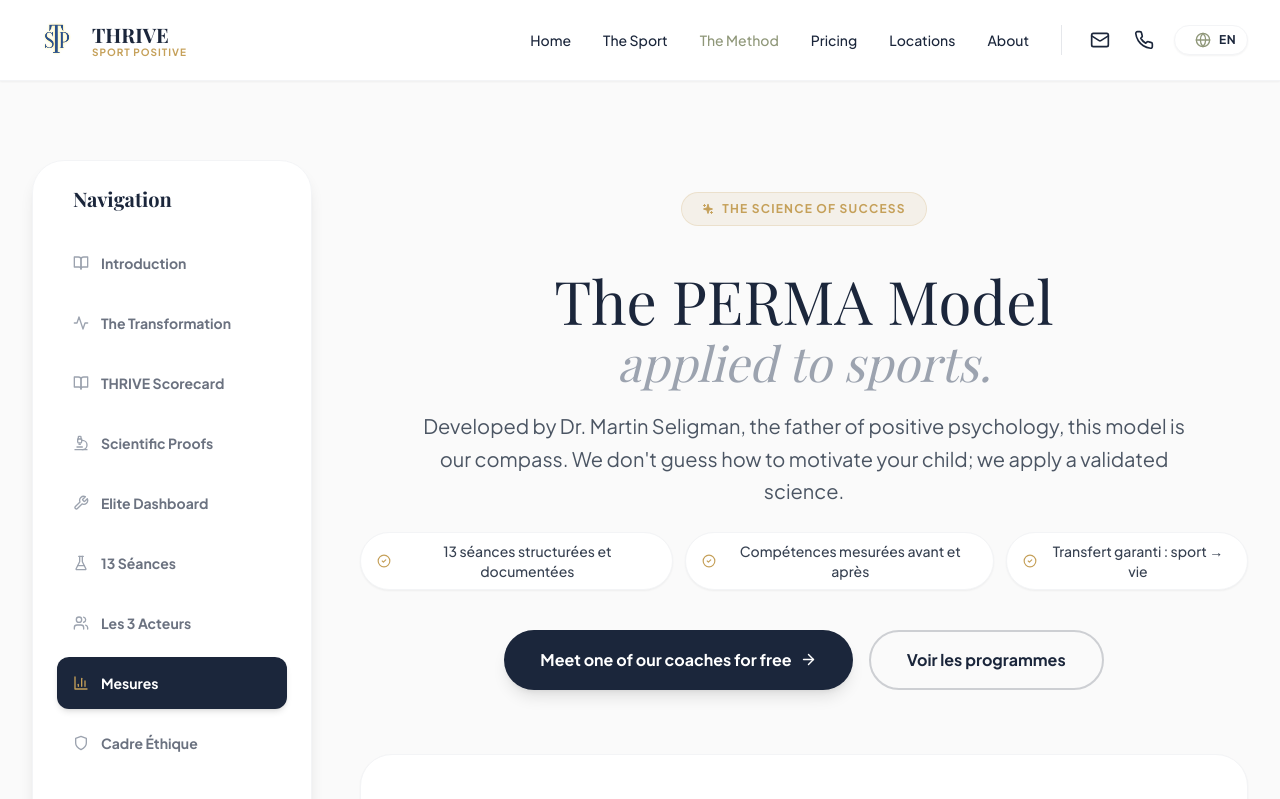
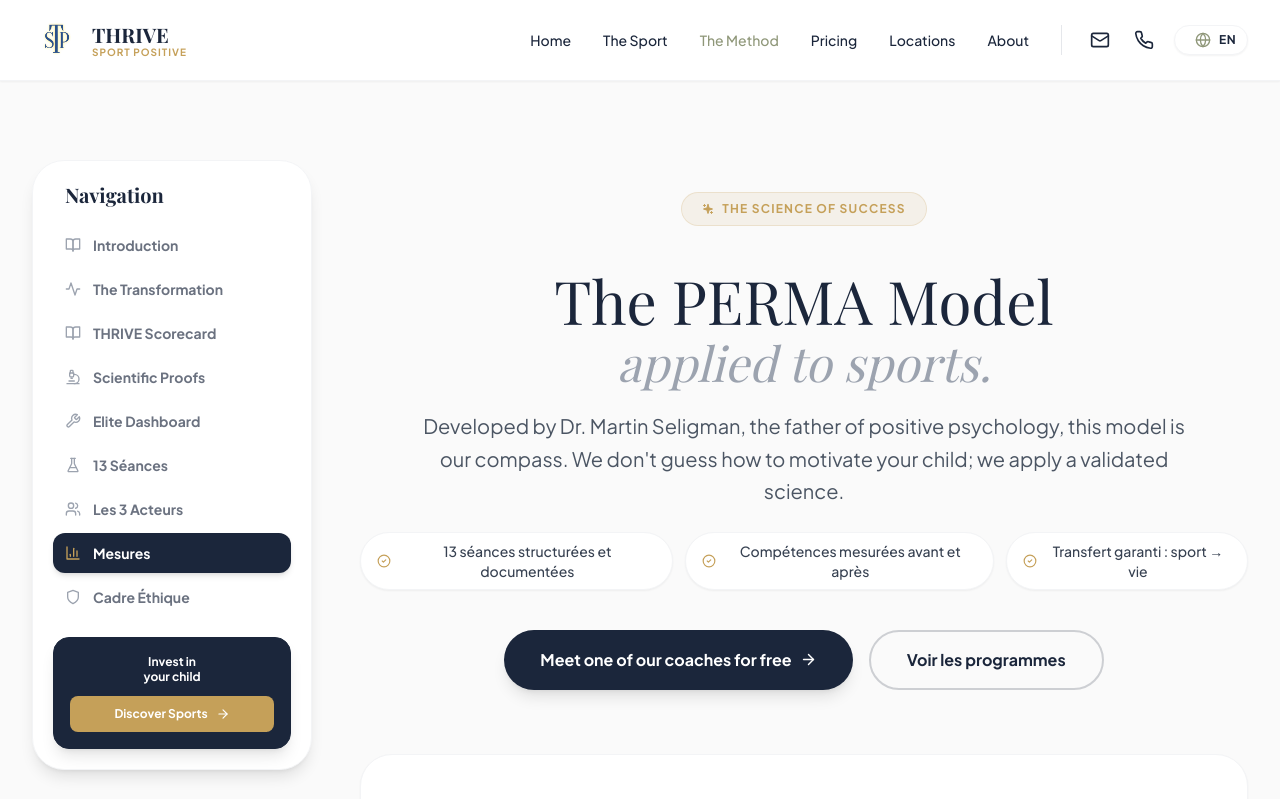
Before and after one commit to lyliancelma643-ai/ThriveSportPsychologiePositive, a React (Vite) app: page /methode in a window 1280 px wide. Shown: the top 799 px of the page. Built offline with nearby package versions, Linux system fonts and the light colour scheme; a web font is replaced by a local one.

Commit message:
style(method): condense sidebar to fit standard viewports

```diff
--- a/src/components/method/MethodSidebar.jsx
+++ b/src/components/method/MethodSidebar.jsx
@@ -52,16 +52,16 @@
     };
 
     return (
-        <div className="hidden lg:block sticky top-28 self-start bg-white p-6 rounded-[2rem] shadow-lg border border-gray-100 max-w-[280px] z-30 h-fit">
-            <h3 className="text-[#1B263B] font-serif font-bold text-xl mb-6 px-4">
+        <div className="hidden lg:block sticky top-24 self-start bg-white p-5 rounded-[2rem] shadow-lg border border-gray-100 max-w-[280px] z-30 h-fit">
+            <h3 className="text-[#1B263B] font-serif font-bold text-xl mb-4 px-3">
                 {t('method.sidebar.nav_title')}
             </h3>
-            <nav className="space-y-2">
+            <nav className="space-y-1">
                 {SECTIONS.map((section) => (
                     <button
                         key={section.id}
                         onClick={() => scrollToSection(section.id)}
-                        className={`w-full flex items-center p-4 rounded-xl text-sm font-bold transition-all duration-300 text-left group ${activeSection === section.id
+                        className={`w-full flex items-center py-2.5 px-3 rounded-xl text-sm font-bold transition-all duration-300 text-left group ${activeSection === section.id
                             ? 'bg-[#1B263B] text-white shadow-md'
                             : 'text-gray-500 hover:bg-gray-50 hover:text-[#1B263B]'
                             }`}
@@ -75,9 +75,9 @@
             </nav>
 
             {/* CTA Mini Widget */}
-            <div className="mt-8 bg-[#1B263B] rounded-[2rem] p-6 border border-[#1B263B] text-center shadow-lg group cursor-pointer hover:shadow-xl transition-all" onClick={() => navigate('/sport')}>
-                <p className="text-white text-sm font-bold mb-3 leading-tight" dangerouslySetInnerHTML={{ __html: t('method.sidebar.cta_text') }}></p>
-                <div className="w-full h-10 bg-[#C5A059] text-white rounded-lg text-xs font-bold flex items-center justify-center group-hover:bg-[#b08d4d] transition-colors">
+            <div className="mt-5 bg-[#1B263B] rounded-2xl p-4 border border-[#1B263B] text-center shadow-lg group cursor-pointer hover:shadow-xl transition-all" onClick={() => navigate('/sport')}>
+                <p className="text-white text-xs font-bold mb-3 leading-tight" dangerouslySetInnerHTML={{ __html: t('method.sidebar.cta_text') }}></p>
+                <div className="w-full h-9 bg-[#C5A059] text-white rounded-lg text-xs font-bold flex items-center justify-center group-hover:bg-[#b08d4d] transition-colors">
                     {t('method.sidebar.cta_btn')} <ArrowRight size={14} className="ml-2" />
                 </div>
             </div>
```
